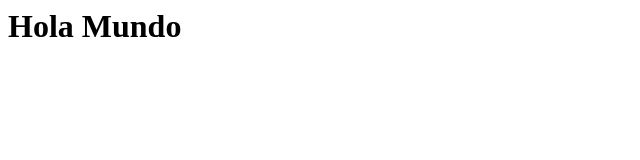
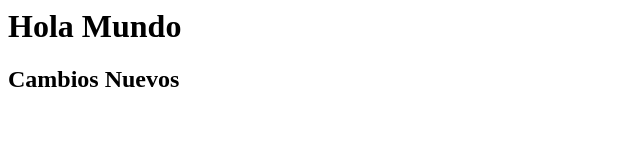
Before and after one commit to ngravertt/ngravertt, a plain HTML site: page index.html in a window 1280 px wide. Shown: the whole page, without its empty margins (0-640 px from the left). Drawn offline with Linux system fonts and the light colour scheme.

Commit message:
Update index.html
asda

```diff
--- a/index.html
+++ b/index.html
@@ -1 +1,4 @@
-<div><h1>Hola Mundo</h1></div>
+<div>
+  <h1>Hola Mundo</h1>
+  <h2>Cambios Nuevos</h2>
+</div>
```
